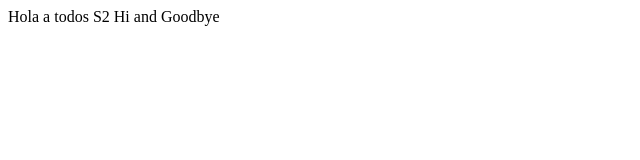
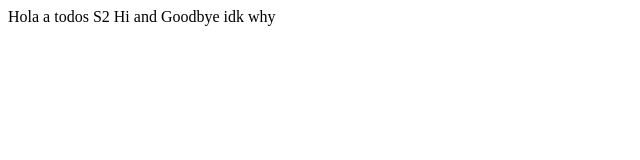
Before and after one commit to catacoding/Second-Change, a plain HTML site: page Index.html in a window 1280 px wide. Shown: the full height of the page, 0-640 px from the left. Drawn offline with Linux system fonts and the light colour scheme.

Commit message:
Sixth Change

```diff
--- a/Index.html
+++ b/Index.html
@@ -7,6 +7,6 @@
     <title>Document</title>
 </head>
 <body>
-    Hola a todos S2 Hi and Goodbye
+    Hola a todos S2 Hi and Goodbye idk why
 </body>
 </html>
```
